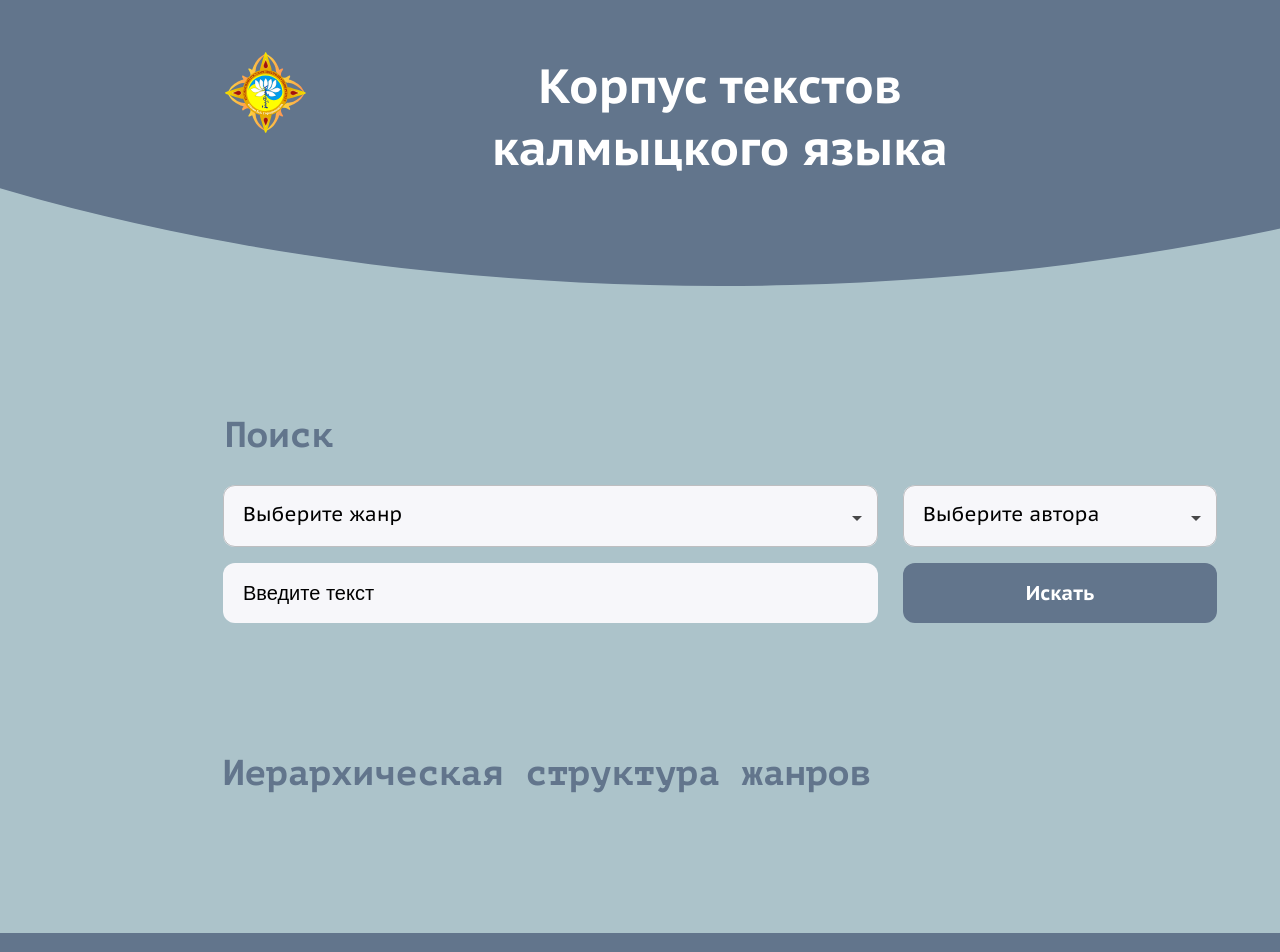
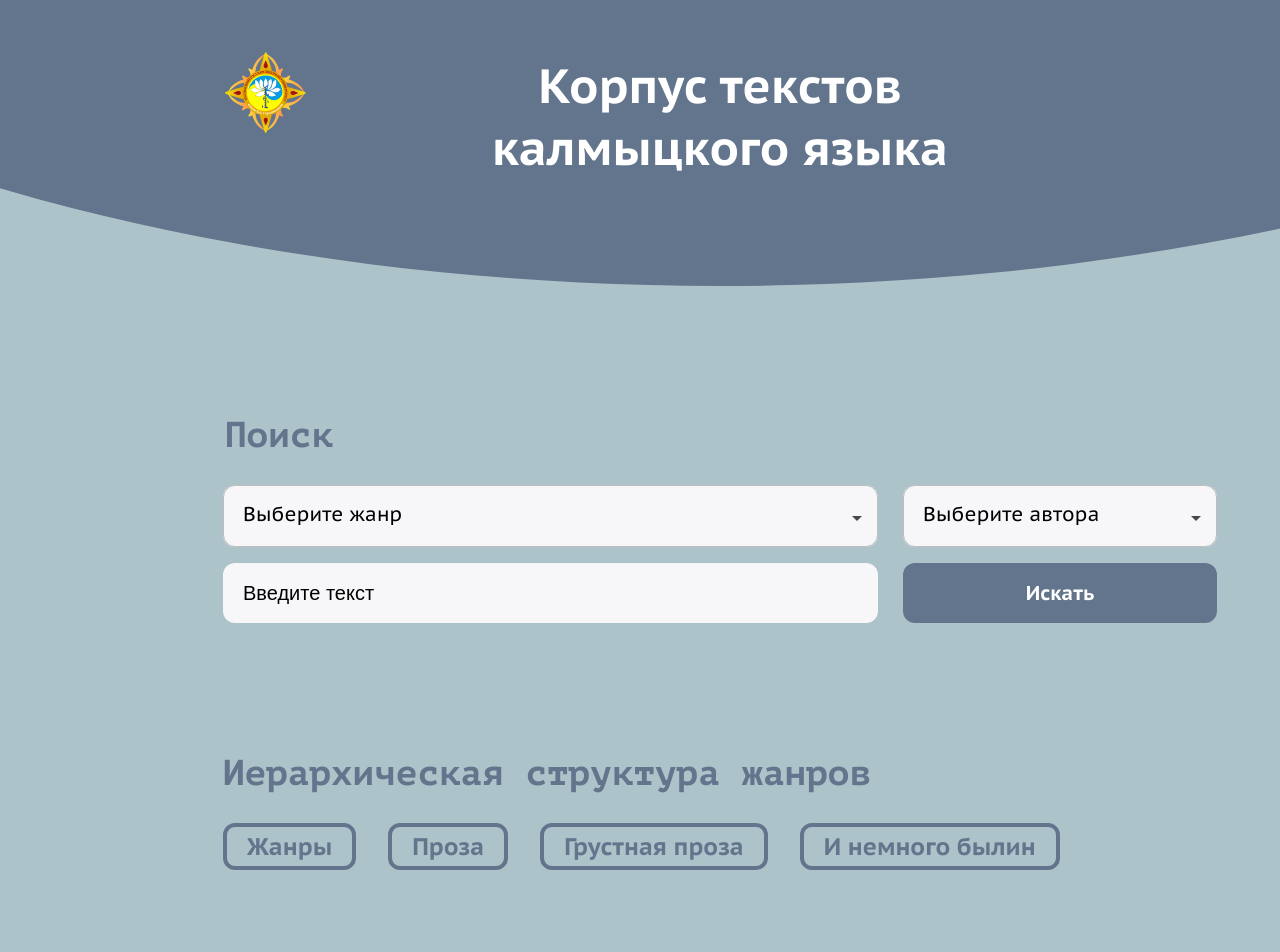
Before and after one commit to Gantelia/Kalmyk-texts-corpus, a React (Create React App) app in the folder frontend/: page / in a window 1280 px wide. Shown: the top 952 px of the page. Built offline with nearby package versions, Linux system fonts and the light colour scheme.

Commit message:
Подключит и стилизует Breadcrumb

```diff
--- /dev/null
+++ b/frontend/src/components/breadcrumb/breadcrumb.scss
@@ -0,0 +1,37 @@
+@import '../../sass/variables.scss';
+
+.breadcrumb {
+  margin: 0;
+  padding: 0;
+  list-style-type: none;
+  display: flex;
+  flex-wrap: wrap;
+}
+
+.breadcrumb__item {
+  margin-bottom: 22px;
+  margin-right: 16px;
+
+  &:not(:first-child) {
+    margin-left: 16px;
+  }
+}
+
+.breadcrumb__button {
+  padding: 0;
+  color: $basic-dark;
+  background-color: transparent;
+  cursor: pointer;
+  font-family: 'PT Sans Caption', sans-serif;
+  font-size: 24px;
+  line-height: 31px;
+  font-weight: 700;
+  padding: 4px 20px;
+  border: 4px solid $basic-dark;
+  border-radius: 12px;
+
+  &--active {
+    background-color: #98abc1;
+    color: #ffffff;
+  }
+}
--- /dev/null
+++ b/frontend/src/components/breadcrumb/breadcrumb.tsx
@@ -0,0 +1,28 @@
+import { useState } from 'react';
+import './breadcrumb.scss';
+
+import { BREADCRUMB } from '../../mocks/mocks';
+
+function Breadcrumb() {
+  const [active, setActive] = useState<number | null>(null);
+
+  return (
+    <ul className="breadcrumb">
+      {BREADCRUMB.map(({ id, title }) => (
+        <li className="breadcrumb__item" key={id}>
+          <button
+            className={`breadcrumb__button ${
+              id === active ? 'breadcrumb__button--active' : ''
+            }`}
+            type="button"
+            onClick={() => setActive(id)}
+          >
+            {title}
+          </button>
+        </li>
+      ))}
+    </ul>
+  );
+}
+
+export default Breadcrumb;
--- a/frontend/src/mocks/mocks.ts
+++ b/frontend/src/mocks/mocks.ts
@@ -39,6 +39,13 @@ export const AUTHORS = [
   'Габуншина А.',
   'Гавраева С.',
   'Гучинова Э.'
+];
+
+export const BREADCRUMB = [
+  { id: 500, title: 'Жанры' },
+  { id: 501, title: 'Проза' },
+  { id: 502, title: 'Грустная проза' },
+  { id: 503, title: 'И немного былин' }
 ];
 
 export const LiteratureCards = {
--- a/frontend/src/pages/main-page/main-page.tsx
+++ b/frontend/src/pages/main-page/main-page.tsx
@@ -1,3 +1,4 @@
+import Breadcrumb from '../../components/breadcrumb/breadcrumb';
 import Form from '../../components/form/form';
 
 import './main-page.scss';
@@ -11,6 +12,7 @@ function MainPage() {
         <h2 className="title genre-structure__title">
           Иерархическая структура жанров
         </h2>
+        <Breadcrumb />
       </section>
     </main>
   );
--- a/frontend/src/sass/common/title.scss
+++ b/frontend/src/sass/common/title.scss
@@ -6,5 +6,6 @@
   font-size: 36px;
   line-height: 36px;
   color: $basic-dark;
+  margin: 0;
   margin-bottom: 32px;
 }
```
Also changed, not shown: frontend/src/images/filetext.svg (added).
